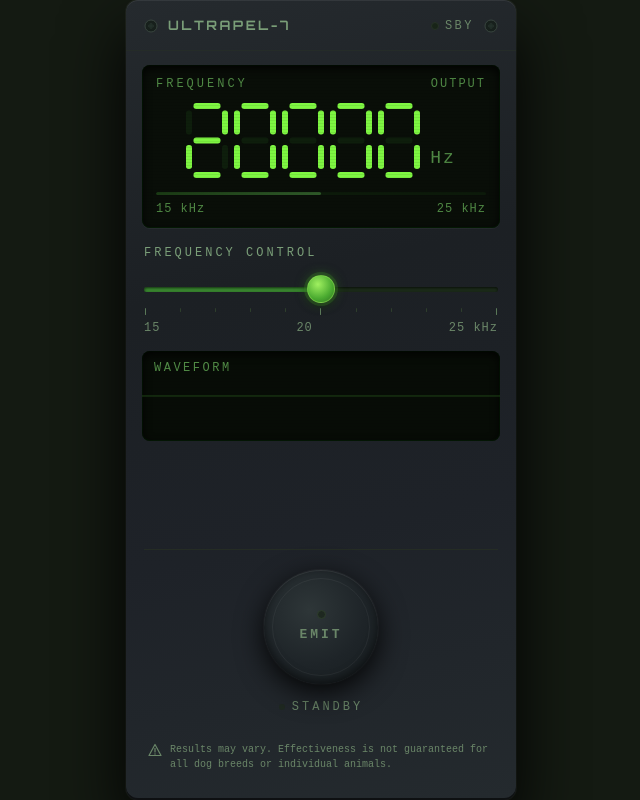
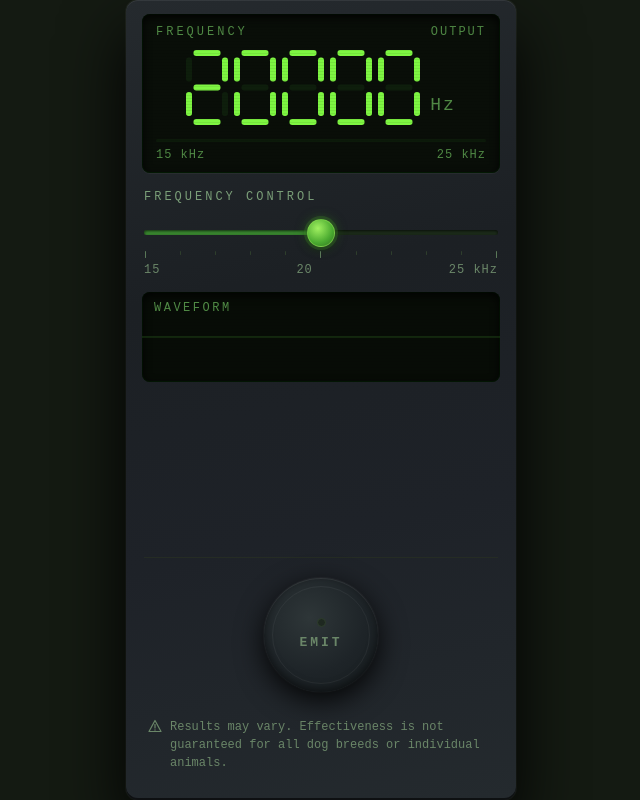
Before and after one commit to Graidenix/dog-repellent, a React (Vite) app: page / in a window 1280 px wide. Shown: the whole page, without its empty margins (319-959 px from the left). Built offline with nearby package versions, Linux system fonts and the light colour scheme; a web font is replaced by a local one.

Commit message:
refactor: replace arbitrary tw values with design tokens and standard utilities

```diff
--- a/src/DogRepeller.tsx
+++ b/src/DogRepeller.tsx
@@ -9,7 +9,7 @@ function CornerBolt({ className }: { className?: string }) {
         <svg
             width="14" height="14" viewBox="0 0 14 14"
             aria-hidden="true"
-            className={clsx("shrink-0 text-[#38443e]", className)}
+            className={clsx("shrink-0 text-bolt", className)}
         >
             <circle cx="7" cy="7" r="6" fill="#17201c" stroke="currentColor" strokeWidth="1" />
             <circle cx="7" cy="7" r="2.2" fill="#101a14" stroke="#2a3832" strokeWidth="0.6" />
@@ -113,51 +113,18 @@ export function DogRepeller() {
         <article className={clsx(
             "group device-shell",
             "flex flex-col overflow-hidden select-none [-webkit-tap-highlight-color:transparent]",
-            "w-[390px] h-[min(844px,100dvh)]",
+            "w-97.5 h-[min(844px,100dvh)]",
             "bg-[linear-gradient(168deg,#252a2e_0%,#1c2024_35%,#1e2228_65%,#242a2e_100%)]",
-            "rounded-[12px]",
+            "rounded-xl",
             "shadow-[0_32px_64px_rgba(0,0,0,.95),0_0_0_1px_rgba(255,255,255,.05),inset_0_1px_0_rgba(255,255,255,.07),inset_0_-2px_0_rgba(0,0,0,.6)]",
             "font-b612",
             active && "is-active",
         )}>
 
-            {/* ── Header ──────────────────────────────────────────────── */}
-            <header className="px-[18px] pt-[16px] pb-[14px] flex items-center justify-between shrink-0 border-b border-[#252c28]">
-                <div className="flex items-center gap-[10px]">
-                    <CornerBolt />
-                    <span className="font-orbitron text-[13px] font-semibold tracking-[2.5px] text-[#7a9e78]" aria-label="Device model ULTRAPEL 7">
-                        ULTRAPEL-7
-                    </span>
-                </div>
-
-                <div className="flex items-center gap-[10px]">
-                    {/* Status indicator — aria-hidden; screen readers get state from aria-pressed on button */}
-                    <div className="flex items-center gap-[6px]" aria-hidden="true">
-                        <div className={clsx(
-                            "w-[8px] h-[8px] rounded-full border",
-                            "transition-[background,box-shadow,border-color] duration-300",
-                            active
-                                ? "bg-[#39ff14] border-[#28cc0c] shadow-[0_0_8px_rgba(57,255,20,.9),0_0_3px_#39ff14] animate-[led-blink_1s_ease-in-out_infinite]"
-                                : "bg-[#182418] border-[#263226]",
-                        )} />
-                        <span className={clsx(
-                            "text-[12px] tracking-[2.5px] transition-colors duration-300",
-                            active ? "text-[#7a9e78]" : "text-[#6a8668]",
-                        )}>
-                            {active ? "TX" : "SBY"}
-                        </span>
-                    </div>
-                    <CornerBolt />
-                </div>
-            </header>
-
             {/* ── LCD Readout ──────────────────────────────────────────── */}
             <section
-                className="mx-[16px] mt-[14px] shrink-0 relative overflow-hidden rounded-[8px]"
-                style={{
-                    background: "#090e08",
-                    boxShadow: "inset 0 3px 10px rgba(0,0,0,.95), inset 0 0 0 1px rgba(0,60,0,.4), 0 1px 0 rgba(255,255,255,.04)",
-                }}
+                className="mx-4 mt-3.5 shrink-0 relative overflow-hidden rounded-lg bg-lcd-bg"
+                style={{ boxShadow: "inset 0 3px 10px rgba(0,0,0,.95), inset 0 0 0 1px rgba(0,60,0,.4), 0 1px 0 rgba(255,255,255,.04)" }}
                 aria-label="Frequency readout"
             >
                 {/* Scanline overlay */}
@@ -167,20 +134,20 @@ export function DogRepeller() {
                 />
 
                 {/* Panel label row */}
-                <div className="flex items-center justify-between px-[14px] pt-[10px] pb-[4px]" aria-hidden="true">
-                    <span className="text-[12px] tracking-[3px] text-[#508a45]">FREQUENCY</span>
-                    <span className="text-[12px] tracking-[2px] text-[#508a45]">OUTPUT</span>
+                <div className="flex items-center justify-between px-3.5 pt-2.5 pb-1" aria-hidden="true">
+                    <span className="text-xs tracking-labels text-lcd-label">FREQUENCY</span>
+                    <span className="text-xs tracking-units text-lcd-label">OUTPUT</span>
                 </div>
 
                 {/* 7-segment digit display */}
-                <div className="flex items-end justify-center gap-[6px] px-[14px] pt-[6px] pb-[14px]" aria-hidden="true">
+                <div className="flex items-end justify-center gap-1.5 px-3.5 pt-1.5 pb-3.5" aria-hidden="true">
                     {hzDigits.split("").map((d, i) => (
                         <LcdDigit key={i} char={d} active={active} width={42} height={75} />
                     ))}
                     <span className={clsx(
-                        "text-[18px] tracking-[2px] pb-[6px] ml-[4px] font-b612",
+                        "text-lg tracking-units pb-1.5 ml-1 font-b612",
                         "transition-colors duration-300",
-                        active ? "text-[#6abf50]" : "text-[#508a45]",
+                        active ? "text-lcd-active" : "text-lcd-label",
                     )}>Hz</span>
                 </div>
 
@@ -188,10 +155,9 @@ export function DogRepeller() {
                 <output className="sr-only" aria-live="off">{kHz} kilohertz</output>
 
                 {/* Frequency progress bar */}
-                <div className="px-[14px] pb-[10px]">
+                <div className="px-3.5 pb-2.5">
                     <div
-                        className="h-[3px] rounded-full overflow-hidden"
-                        style={{ background: "#0c1a0a" }}
+                        className="h-0.75 rounded-full overflow-hidden bg-bar-track"
                         role="presentation"
                         aria-hidden="true"
                     >
@@ -203,13 +169,13 @@ export function DogRepeller() {
                             style={{
                                 width: `${pct}%`,
                                 background: active
-                                    ? "linear-gradient(90deg, #1e8010, #7ef542)"
-                                    : "linear-gradient(90deg, #1a3a14, #2e5828)",
+                                    ? "linear-gradient(90deg, var(--color-bar-on-lo), var(--color-phosphor))"
+                                    : "linear-gradient(90deg, var(--color-bar-idle-lo), var(--color-bar-idle-hi))",
                             }}
                         />
                     </div>
                     <div
-                        className="flex justify-between mt-[5px] text-[12px] text-[#508a45] tracking-[1px]"
+                        className="flex justify-between mt-1.25 text-xs text-lcd-label tracking-ticks"
                         aria-hidden="true"
                     >
                         <span>15 kHz</span>
@@ -219,10 +185,10 @@ export function DogRepeller() {
             </section>
 
             {/* ── Frequency Control — directly under the display it updates ── */}
-            <section className="px-[18px] pt-[16px] pb-[14px] shrink-0" aria-label="Frequency adjustment">
+            <section className="px-4.5 pt-4 pb-3.5 shrink-0" aria-label="Frequency adjustment">
                 <label
                     htmlFor="freq-slider"
-                    className="block text-[12px] tracking-[3px] text-[#7a9e78] uppercase mb-[14px]"
+                    className="block text-xs tracking-labels text-text-hi uppercase mb-3.5"
                 >
                     Frequency Control
                 </label>
@@ -241,19 +207,19 @@ export function DogRepeller() {
                 />
 
                 {/* Tick marks */}
-                <div className="flex justify-between mt-[8px] px-[1px]" aria-hidden="true">
+                <div className="flex justify-between mt-2 px-px" aria-hidden="true">
                     {Array.from({ length: 11 }).map((_, i) => (
                         <div key={i} className={clsx(
                             "w-px rounded-full",
                             i === 0 || i === 5 || i === 10
-                                ? "h-[7px] bg-[#5a7858]"
-                                : "h-[4px] bg-[#2e3e2c]",
+                                ? "h-1.75 bg-tick-hi"
+                                : "h-1 bg-tick-lo",
                         )} />
                     ))}
                 </div>
 
                 <div
-                    className="flex justify-between mt-[4px] text-[12px] text-[#6a8668] tracking-[1px]"
+                    className="flex justify-between mt-1 text-xs text-text-lo tracking-ticks"
                     aria-hidden="true"
                 >
                     <span>15</span>
@@ -264,26 +230,23 @@ export function DogRepeller() {
 
             {/* ── Waveform — feedback panel between controls and action ── */}
             <section
-                className="mx-[16px] shrink-0 relative overflow-hidden rounded-[8px]"
-                style={{
-                    background: "#070c06",
-                    boxShadow: "inset 0 3px 10px rgba(0,0,0,.9), inset 0 0 0 1px rgba(0,50,0,.4)",
-                }}
+                className="mx-4 shrink-0 relative overflow-hidden rounded-lg bg-wave-bg"
+                style={{ boxShadow: "inset 0 3px 10px rgba(0,0,0,.9), inset 0 0 0 1px rgba(0,50,0,.4)" }}
                 aria-label="Waveform visualizer"
             >
                 <div
-                    className="absolute inset-0 pointer-events-none z-[1] [background:repeating-linear-gradient(0deg,transparent,transparent_2px,rgba(0,0,0,.07)_2px,rgba(0,0,0,.07)_3px)]"
+                    className="absolute inset-0 pointer-events-none z-1 [background:repeating-linear-gradient(0deg,transparent,transparent_2px,rgba(0,0,0,.07)_2px,rgba(0,0,0,.07)_3px)]"
                     aria-hidden="true"
                 />
                 <span
-                    className="absolute top-[8px] left-[12px] z-[2] text-[12px] tracking-[2.5px] text-[#508a45]"
+                    className="absolute top-2 left-3 z-2 text-xs tracking-status text-lcd-label"
                     aria-hidden="true"
                 >
                     WAVEFORM
                 </span>
                 <canvas
                     ref={canvasRef}
-                    className="block w-full h-[90px]"
+                    className="block w-full h-22.5"
                     width={CW}
                     height={CH}
                     aria-hidden="true"
@@ -291,27 +254,27 @@ export function DogRepeller() {
             </section>
 
             {/* ── Spacer ───────────────────────────────────────────────── */}
-            <div className="flex-1 min-h-[16px]" aria-hidden="true" />
+            <div className="flex-1 min-h-4" aria-hidden="true" />
 
-            <hr className="border-0 h-px mx-[18px]" style={{ background: "#252c24" }} />
+            <hr className="border-0 h-px mx-4.5 bg-sep" />
 
             {/* ── Emit Footer ──────────────────────────────────────────── */}
-            <footer className="px-[18px] pt-[20px] pb-[28px] flex flex-col items-center gap-[14px] shrink-0">
+            <footer className="px-4.5 pt-5 pb-7 flex flex-col items-center gap-3.5 shrink-0">
 
                 {/* Pulse rings when active */}
                 <div className="relative w-full flex items-center justify-center">
                     {active && (
                         <>
                             <div
-                                className="absolute pointer-events-none w-[114px] h-[114px] rounded-full border border-[rgba(57,255,20,.2)] animate-[pulse-ring_1.5s_cubic-bezier(0.15,0.5,0.5,1)_0s_infinite]"
+                                className="absolute pointer-events-none size-28.5 rounded-full border border-led-on/20 animate-[pulse-ring_1.5s_cubic-bezier(0.15,0.5,0.5,1)_0s_infinite]"
                                 aria-hidden="true"
                             />
                             <div
-                                className="absolute pointer-events-none w-[114px] h-[114px] rounded-full border border-[rgba(57,255,20,.2)] animate-[pulse-ring_1.5s_cubic-bezier(0.15,0.5,0.5,1)_0.5s_infinite]"
+                                className="absolute pointer-events-none size-28.5 rounded-full border border-led-on/20 animate-[pulse-ring_1.5s_cubic-bezier(0.15,0.5,0.5,1)_0.5s_infinite]"
                                 aria-hidden="true"
                             />
                             <div
-                                className="absolute pointer-events-none w-[114px] h-[114px] rounded-full border border-[rgba(57,255,20,.2)] animate-[pulse-ring_1.5s_cubic-bezier(0.15,0.5,0.5,1)_1s_infinite]"
+                                className="absolute pointer-events-none size-28.5 rounded-full border border-led-on/20 animate-[pulse-ring_1.5s_cubic-bezier(0.15,0.5,0.5,1)_1s_infinite]"
                                 aria-hidden="true"
                             />
                         </>
@@ -319,18 +282,16 @@ export function DogRepeller() {
 
                     <button
                         className={clsx(
-                            "relative z-[1] w-[114px] h-[114px] rounded-full",
-                            "border-none cursor-pointer [touch-action:manipulation]",
-                            "flex flex-col items-center justify-center gap-[6px]",
+                            "relative z-1 size-28.5 rounded-full",
+                            "border-none cursor-pointer touch-manipulation",
+                            "flex flex-col items-center justify-center gap-1.5",
                             "[transition:transform_0.12s_cubic-bezier(0.2,0,0.3,1),box-shadow_0.2s,background_0.2s]",
-                            "active:scale-[0.96] active:translate-y-[2px]",
-                            "focus-visible:outline focus-visible:outline-2 focus-visible:outline-offset-4 focus-visible:outline-[#7ef542]",
-                            // idle
+                            "active:scale-[0.96] active:translate-y-0.5",
+                            "focus-visible:outline-2 focus-visible:outline-offset-4 focus-visible:outline-phosphor",
                             !active && [
                                 "bg-[radial-gradient(circle_at_40%_35%,#2e3638_0%,#1e2428_55%,#161c1e_100%)]",
                                 "shadow-[0_8px_28px_rgba(0,0,0,.9),0_0_0_1px_rgba(255,255,255,.05),inset_0_1px_0_rgba(255,255,255,.08),inset_0_-3px_8px_rgba(0,0,0,.5)]",
                             ],
-                            // active
                             active && [
                                 "bg-[radial-gradient(circle_at_40%_35%,#1e4a22_0%,#122e14_55%,#0a1e0c_100%)]",
                                 "shadow-[0_0_40px_rgba(57,255,20,.18),0_8px_28px_rgba(0,0,0,.85),0_0_0_1px_rgba(57,255,20,.12),inset_0_1px_0_rgba(126,245,66,.08),inset_0_-3px_8px_rgba(0,0,0,.5)]",
@@ -343,72 +304,43 @@ export function DogRepeller() {
                         {/* Outer ring engraving */}
                         <div
                             className={clsx(
-                                "absolute inset-[8px] rounded-full border",
-                                "transition-[border-color] duration-300",
-                                active ? "border-[rgba(126,245,66,.12)]" : "border-[rgba(255,255,255,.05)]",
+                                "absolute inset-2 rounded-full border transition-[border-color] duration-300",
+                                active ? "border-phosphor/12" : "border-white/5",
                             )}
                             aria-hidden="true"
                         />
 
                         {/* Button LED dot */}
                         <div className={clsx(
-                            "w-[9px] h-[9px] rounded-full border",
+                            "size-2.25 rounded-full border",
                             "transition-[background,box-shadow,border-color] duration-200",
                             active
-                                ? "bg-[#39ff14] border-[#28b80a] shadow-[0_0_8px_rgba(57,255,20,.9)]"
-                                : "bg-[#1e2820] border-[#2e3e2c]",
+                                ? "bg-led-on border-btn-led-border shadow-[0_0_8px_rgba(57,255,20,.9)]"
+                                : "bg-btn-led-off border-tick-lo",
                         )} aria-hidden="true" />
 
                         <span className={clsx(
-                            "text-[13px] tracking-[3px] font-semibold font-b612",
+                            "text-2xs tracking-labels font-semibold font-b612",
                             "transition-colors duration-200",
-                            active ? "text-[#7ef542]" : "text-[#6a8668]",
+                            active ? "text-phosphor" : "text-text-lo",
                         )}>
                             {active ? "STOP" : "EMIT"}
                         </span>
                     </button>
                 </div>
 
-                {/* Status text — primary announcement for screen readers */}
-                <div
-                    className="flex items-center gap-[7px]"
-                    role="status"
-                    aria-live="polite"
-                    aria-atomic="true"
-                >
-                    <div className={clsx(
-                        "w-[6px] h-[6px] rounded-full",
-                        "transition-[background,box-shadow] duration-300",
-                        active
-                            ? "bg-[#39ff14] shadow-[0_0_6px_rgba(57,255,20,.8)] animate-[led-blink_1s_ease-in-out_infinite]"
-                            : "bg-[#1e2820]",
-                    )} aria-hidden="true" />
-                    <span className={clsx(
-                        "text-[12px] tracking-[3px] transition-colors duration-300 font-b612",
-                        active ? "text-[#7a9e78]" : "text-[#6a8668]",
-                    )}>
-                        {active ? "TRANSMITTING" : "STANDBY"}
-                    </span>
-                </div>
-
                 {/* Disclaimer */}
-                <div className="flex items-start gap-[8px] px-[4px] mt-3">
+                <div className="flex items-start gap-2 px-1 mt-3">
                     <svg
                         width="14" height="14" viewBox="0 0 14 14"
                         aria-hidden="true"
-                        className="shrink-0 mt-[1px] text-[#6a8668]"
+                        className="shrink-0 mt-px text-text-lo"
                     >
-                        <path
-                            d="M7 1.5 L13 12.5 H1 Z"
-                            fill="none"
-                            stroke="currentColor"
-                            strokeWidth="1.2"
-                            strokeLinejoin="round"
-                        />
+                        <path d="M7 1.5 L13 12.5 H1 Z" fill="none" stroke="currentColor" strokeWidth="1.2" strokeLinejoin="round" />
                         <line x1="7" y1="5.5" x2="7" y2="9" stroke="currentColor" strokeWidth="1.2" strokeLinecap="round" />
                         <circle cx="7" cy="11" r="0.7" fill="currentColor" />
                     </svg>
-                    <p className="text-[10px] leading-normal text-[#6a8668] font-b612">
+                    <p className="text-xs leading-normal text-text-lo font-b612">
                         Results may vary. Effectiveness is not guaranteed for all dog breeds or individual animals.
                     </p>
                 </div>
--- a/src/index.css
+++ b/src/index.css
@@ -1,41 +1,91 @@
 @import "tailwindcss";
 
+/* ── Design tokens ──────────────────────────────────────────────────────── */
+@theme {
+  /* Text hierarchy (on shell background, all ≥ 4:1 contrast) */
+  --color-text-hi:          #7a9e78;
+  --color-text-lo:          #6a8668;
+
+  /* LCD panel */
+  --color-lcd-bg:           #090e08;
+  --color-lcd-label:        #508a45;
+  --color-lcd-active:       #6abf50;
+
+  /* Waveform panel */
+  --color-wave-bg:          #070c06;
+
+  /* Phosphor green — LCD segments, accents, focus ring */
+  --color-phosphor:         #7ef542;
+  --color-phosphor-bright:  #9fff58;
+
+  /* LED indicators */
+  --color-led-on:           #39ff14;
+  --color-led-on-border:    #28cc0c;
+  --color-led-off:          #182418;
+  --color-led-off-border:   #263226;
+
+  /* Shell surfaces */
+  --color-shell-border:     #252c28;
+  --color-sep:              #252c24;
+  --color-bolt:             #38443e;
+
+  /* Controls */
+  --color-tick-hi:          #5a7858;
+  --color-tick-lo:          #2e3e2c;
+  --color-bar-track:        #0c1a0a;
+  --color-bar-idle-lo:      #1a3a14;
+  --color-bar-idle-hi:      #2e5828;
+  --color-bar-on-lo:        #1e8010;
+
+  /* Button internals */
+  --color-btn-led-off:      #1e2820;
+  --color-btn-led-border:   #28b80a;
+
+  /* Custom text size — 13px (between xs=12 and sm=14) */
+  --text-2xs: 0.8125rem;
+
+  /* Custom letter-spacing (px-based, semantic names) */
+  --tracking-ticks:         0.0625rem;  /* 1px  — scale numbers    */
+  --tracking-units:         0.125rem;   /* 2px  — unit labels       */
+  --tracking-status:        0.15625rem; /* 2.5px — TX/SBY           */
+  --tracking-labels:        0.1875rem;  /* 3px  — section labels    */
+}
+
+/* ── Base ───────────────────────────────────────────────────────────────── */
 @layer base {
   :root {
-    @apply text-[#a8c0a4] bg-[#141a12] font-sans;
+    @apply text-text-hi bg-[#141a12] font-sans;
   }
 
   body {
-    @apply grid place-items-center min-w-[320px] min-h-screen relative m-0;
+    @apply grid place-items-center min-w-80 min-h-screen relative m-0;
   }
 }
 
 /* ── Custom font utilities ──────────────────────────────────────────────── */
 @layer utilities {
-  .font-b612    { font-family: 'B612 Mono', 'Courier New', monospace; }
+  .font-b612     { font-family: 'B612 Mono', 'Courier New', monospace; }
   .font-orbitron { font-family: 'Orbitron', 'B612 Mono', monospace; }
 }
 
-/* ── LCD segment classes (applied to SVG <rect> elements) ───────────────── */
+/* ── LCD segment classes ────────────────────────────────────────────────── */
 .lcd-seg-off {
   fill: #0e1e0c;
   transition: fill 0.15s;
 }
 
 .lcd-seg-on {
-  fill: #7ef542;
+  fill: var(--color-phosphor);
   transition: fill 0.15s, filter 0.15s;
 }
 
-/* Intensified glow when device is actively emitting */
 .lcd-digit--active .lcd-seg-on {
-  fill: #9fff58;
-  filter: drop-shadow(0 0 2px rgba(126, 245, 66, 0.9));
+  fill: var(--color-phosphor-bright);
+  filter: drop-shadow(0 0 2px color-mix(in srgb, var(--color-phosphor) 90%, transparent));
 }
 
-/* Subtle glow on the entire digit when active */
 .lcd-digit--active {
-  filter: drop-shadow(0 0 5px rgba(126, 245, 66, 0.25));
+  filter: drop-shadow(0 0 5px color-mix(in srgb, var(--color-phosphor) 25%, transparent));
 }
 
 /* ── Keyframes ──────────────────────────────────────────────────────────── */
@@ -68,7 +118,7 @@
 }
 
 .freq-slider:focus-visible {
-  outline: 2px solid #7ef542;
+  outline: 2px solid var(--color-phosphor);
   outline-offset: 5px;
   border-radius: 3px;
 }
```
